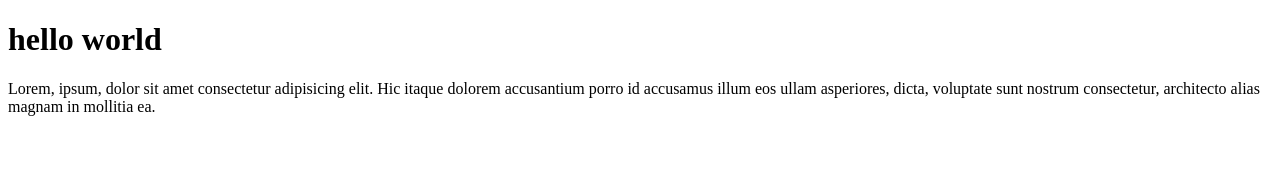
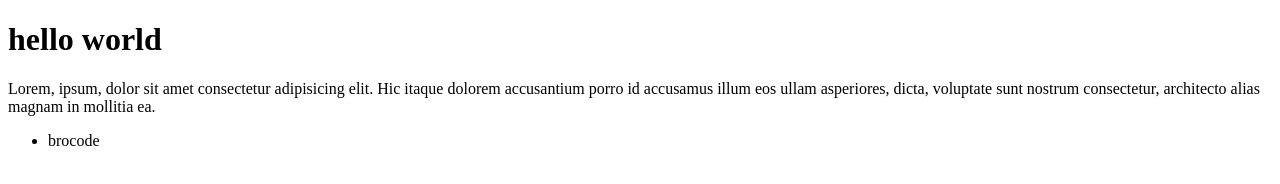
Before and after one commit to ronaldpalloan/wpu-git-test-2, a plain HTML site: page index.html in a window 1280 px wide. Drawn offline with Linux system fonts and the light colour scheme.

Commit message:
nambahin list

```diff
--- a/index.html
+++ b/index.html
@@ -10,5 +10,10 @@
 	<h1>hello world</h1>
 
 	<p>Lorem, ipsum, dolor sit amet consectetur adipisicing elit. Hic itaque dolorem accusantium porro id accusamus illum eos ullam asperiores, dicta, voluptate sunt nostrum consectetur, architecto alias magnam in mollitia ea.</p>
+
+	<ul>
+
+		<li>brocode</li>
+	</ul>
 </body>
 </html>
```
